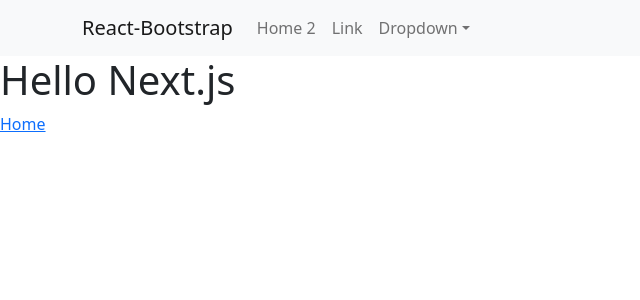
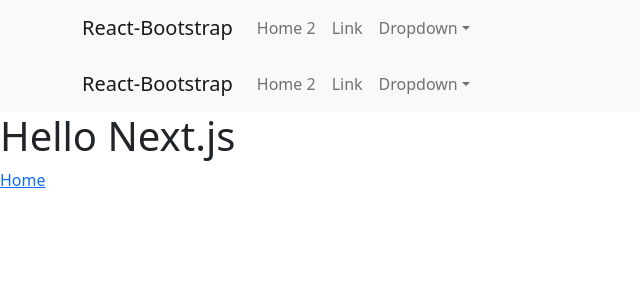
Before and after one commit to KillerDK147/shop-next, a Next.js app: page / in a window 1280 px wide. Shown: the top 300 px of the page, without its empty margins (0-640 px from the left). Built offline with nearby package versions, Linux system fonts and the light colour scheme.

Commit message:
added foto

```diff
--- a/compements/Menu.js
+++ b/compements/Menu.js
@@ -6,8 +6,9 @@
   SSRProvider,
 } from "react-bootstrap";
 import Link from "next/link";
-export default function Home() {
+export default function Home(props) {
   return (
+    <div>
       <Navbar bg="light" expand="lg">
         <SSRProvider>
           <Container>
@@ -37,5 +38,7 @@
           </Container>
         </SSRProvider>
       </Navbar>
+      <main>{props.children}</main>
+    </div>
   );
 }
--- a/pages/_app.js
+++ b/pages/_app.js
@@ -1,11 +1,16 @@
 import "../styles/globals.css";
 import "bootstrap/dist/css/bootstrap.css";
 import { useEffect } from "react";
+import Menu from "../compements/Menu";
 function MyApp({ Component, pageProps }) {
   useEffect(() => {
     import("bootstrap/dist/js/bootstrap");
   }, []);
-  return <Component {...pageProps} />;
+  return (
+    <Menu>
+      <Component {...pageProps} />
+    </Menu>
+  );
 }
 
 export default MyApp;
```
Lines whose indentation alone changed are shown as unchanged.
